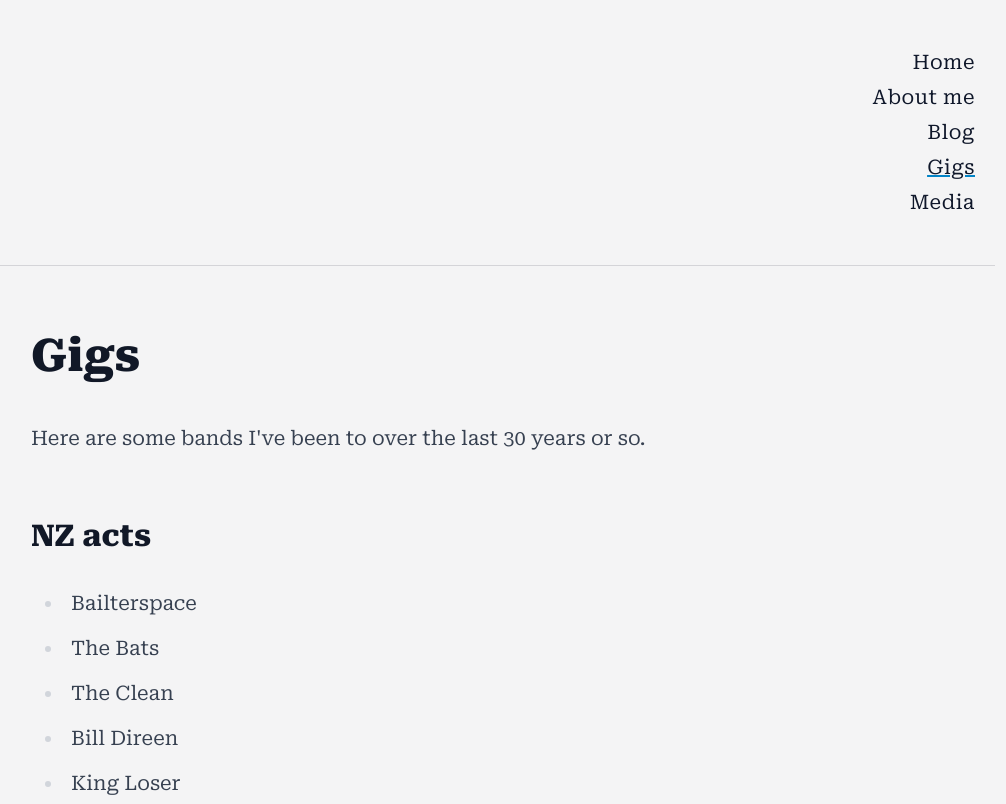
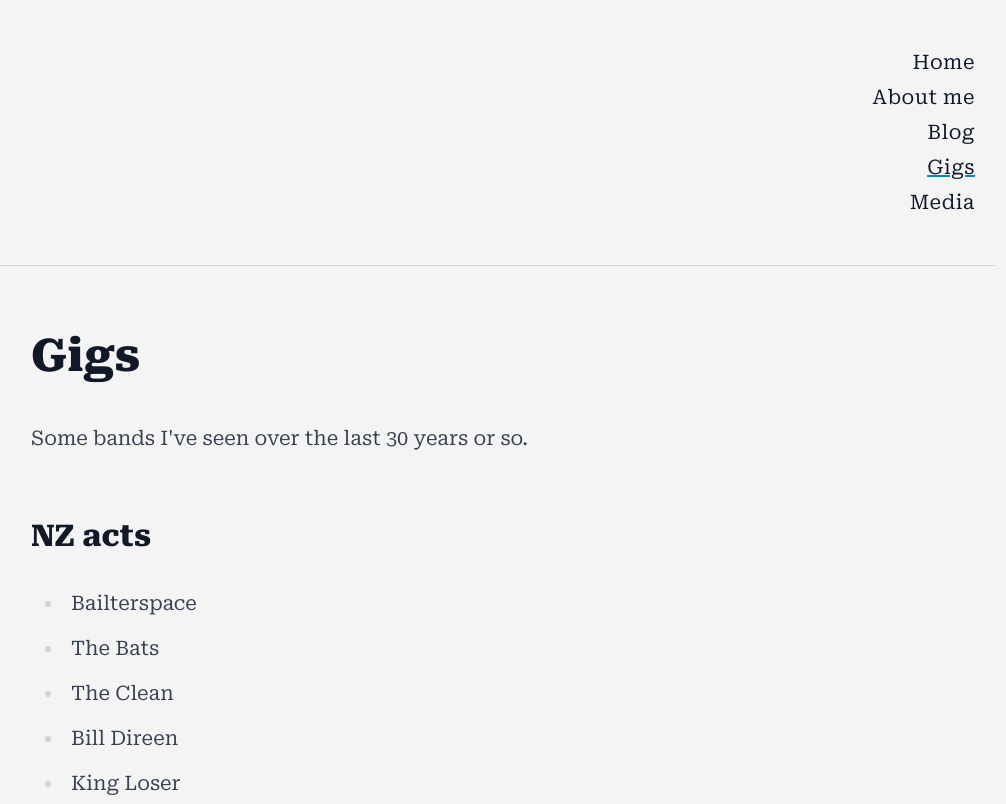
Before and after one commit to socialspacedev/minicannon, an Eleventy site: page src/pages/gigs.md in a window 1280 px wide. Shown: the top 804 px of the page, without its empty margins (245-1251 px from the left). Built offline with nearby package versions, Linux system fonts and the light colour scheme; Eleventy itself is replaced by a stand-in of ours; files that its build step writes are made by us from their sources; what @11tyrocks/eleventy-plugin-social-images, eleventy-plugin-reading-time would draw is missing.

Commit message:
Updated 1 file via CloudCannon.

```diff
--- a/src/pages/gigs.md
+++ b/src/pages/gigs.md
@@ -11,7 +11,7 @@
 ---
 # Gigs
 
-Here are some bands I've been to over the last 30 years or so.
+Some bands I've seen over the last 30 years or so.
 
 ## **NZ acts**
 
@@ -97,6 +97,7 @@
 
 ## **International acts**
 
+* Stereolab
 * The Brian Jonestown Massacre
 * The Wedding Present
 * Buzzcocks
```
